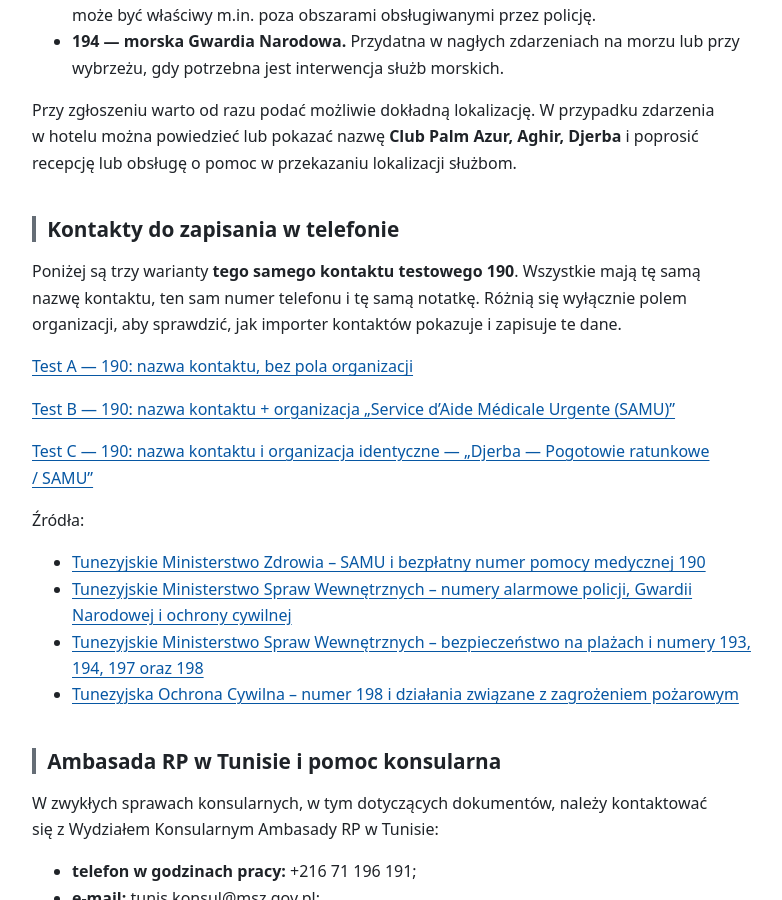
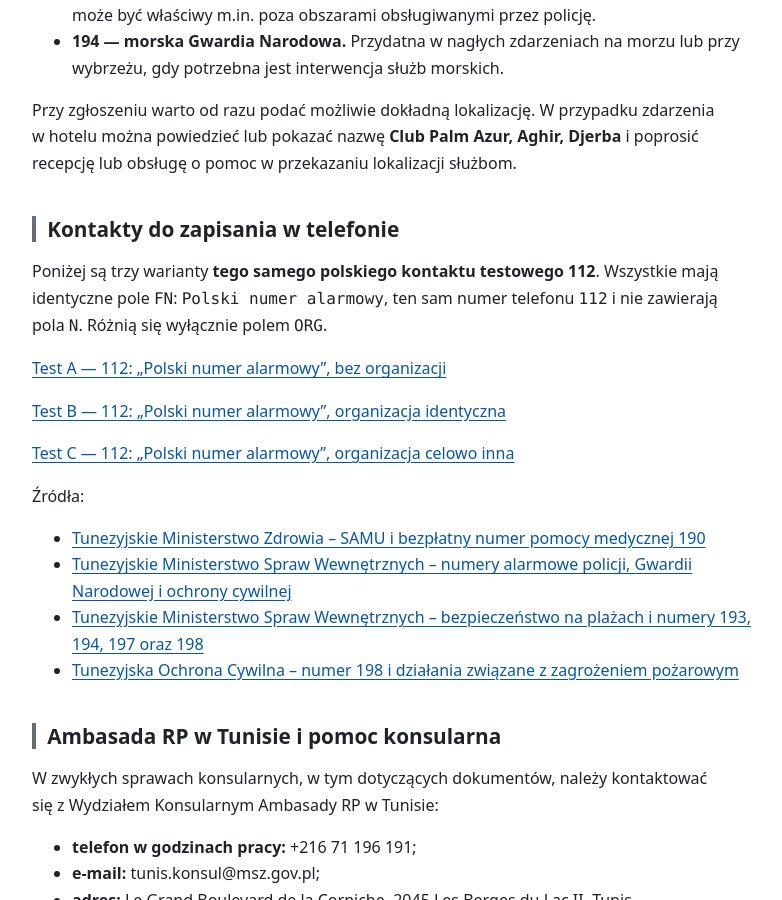
Before and after one commit to rotnicki/djerba-2026, a Jekyll site: the page built from praktyczne.md, in a window 1280 px wide and 900 px high, scrolled down 1585 px. Shown: the whole window, without its empty margins (32-814 px from the left). Built offline with Jekyll 4.4.1, drawn with Linux system fonts in a browser that asks for light colours; our own code applies the rules of GitHub Pages for plain Markdown files.

Commit message:
Podmień test kontaktu na warianty 112

```diff
--- a/praktyczne.md
+++ b/praktyczne.md
@@ -31,13 +31,13 @@ Przy zgłoszeniu warto od razu podać możliwie dokładną lokalizację. W przyp
 
 ### Kontakty do zapisania w telefonie
 
-Poniżej są trzy warianty **tego samego kontaktu testowego 190**. Wszystkie mają tę samą nazwę kontaktu, ten sam numer telefonu i tę samą notatkę. Różnią się wyłącznie polem organizacji, aby sprawdzić, jak importer kontaktów pokazuje i zapisuje te dane.
+Poniżej są trzy warianty **tego samego polskiego kontaktu testowego 112**. Wszystkie mają identyczne pole `FN`: `Polski numer alarmowy`, ten sam numer telefonu `112` i nie zawierają pola `N`. Różnią się wyłącznie polem `ORG`.
 
-[Test A — 190: nazwa kontaktu, bez pola organizacji](assets/kontakty/test-190-a-bez-organizacji.vcf)
+[Test A — 112: „Polski numer alarmowy”, bez organizacji](assets/kontakty/test-112-a-bez-organizacji.vcf)
 
-[Test B — 190: nazwa kontaktu + organizacja „Service d’Aide Médicale Urgente (SAMU)”](assets/kontakty/test-190-b-org-francuska.vcf)
+[Test B — 112: „Polski numer alarmowy”, organizacja identyczna](assets/kontakty/test-112-b-organizacja-identyczna.vcf)
 
-[Test C — 190: nazwa kontaktu i organizacja identyczne — „Djerba — Pogotowie ratunkowe / SAMU”](assets/kontakty/test-190-c-org-polska.vcf)
+[Test C — 112: „Polski numer alarmowy”, organizacja celowo inna](assets/kontakty/test-112-c-organizacja-inna.vcf)
 
 Źródła:
 
```
